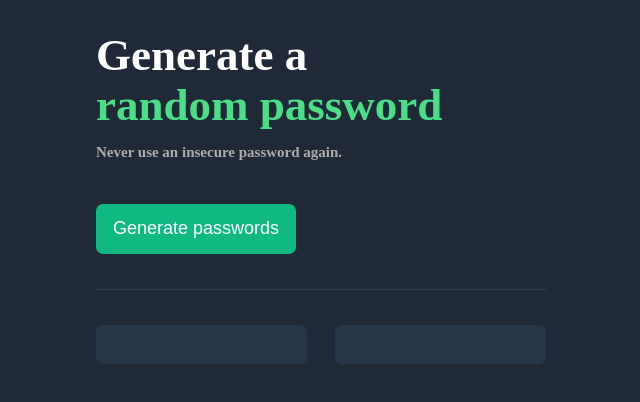
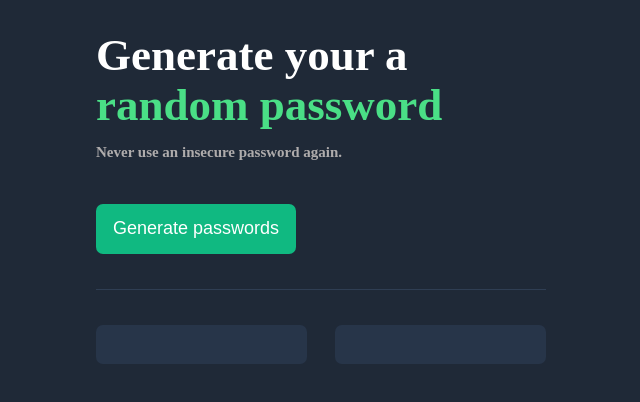
Before and after one commit to FallKeronn/passwordGenerator, a plain HTML site: page index.html in a window 1280 px wide. Shown: the whole page, without its empty margins (327-967 px from the left). Drawn offline with Linux system fonts and the light colour scheme.

Commit message:
Update index.html

```diff
--- a/index.html
+++ b/index.html
@@ -11,7 +11,7 @@
 <body>
    <div class="general">
       <div class="containerOne">
-         <p class="first">Generate a</p>
+         <p class="first">Generate your a</p>
          <p class="second">random password</p>
          <p class="gray">Never use an insecure password again.</p>
 
```
